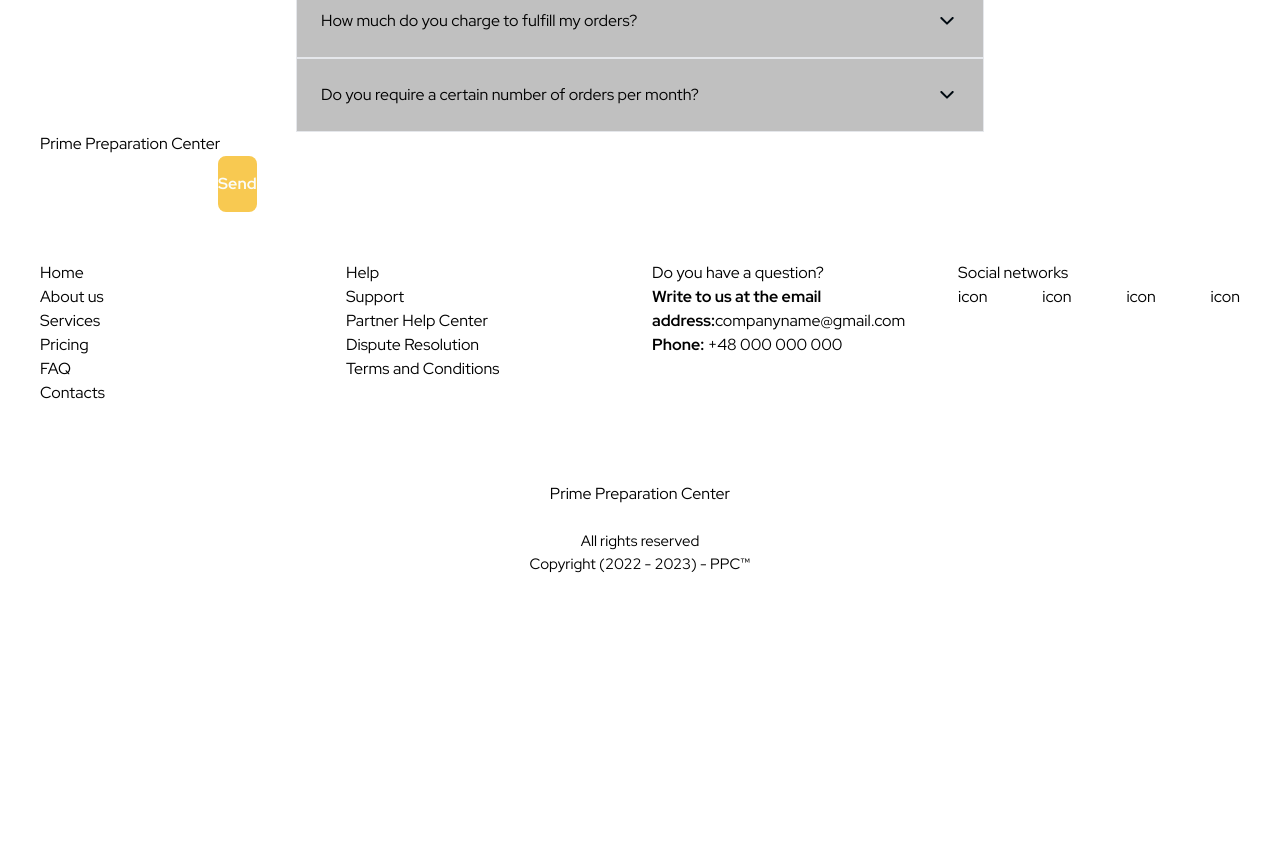
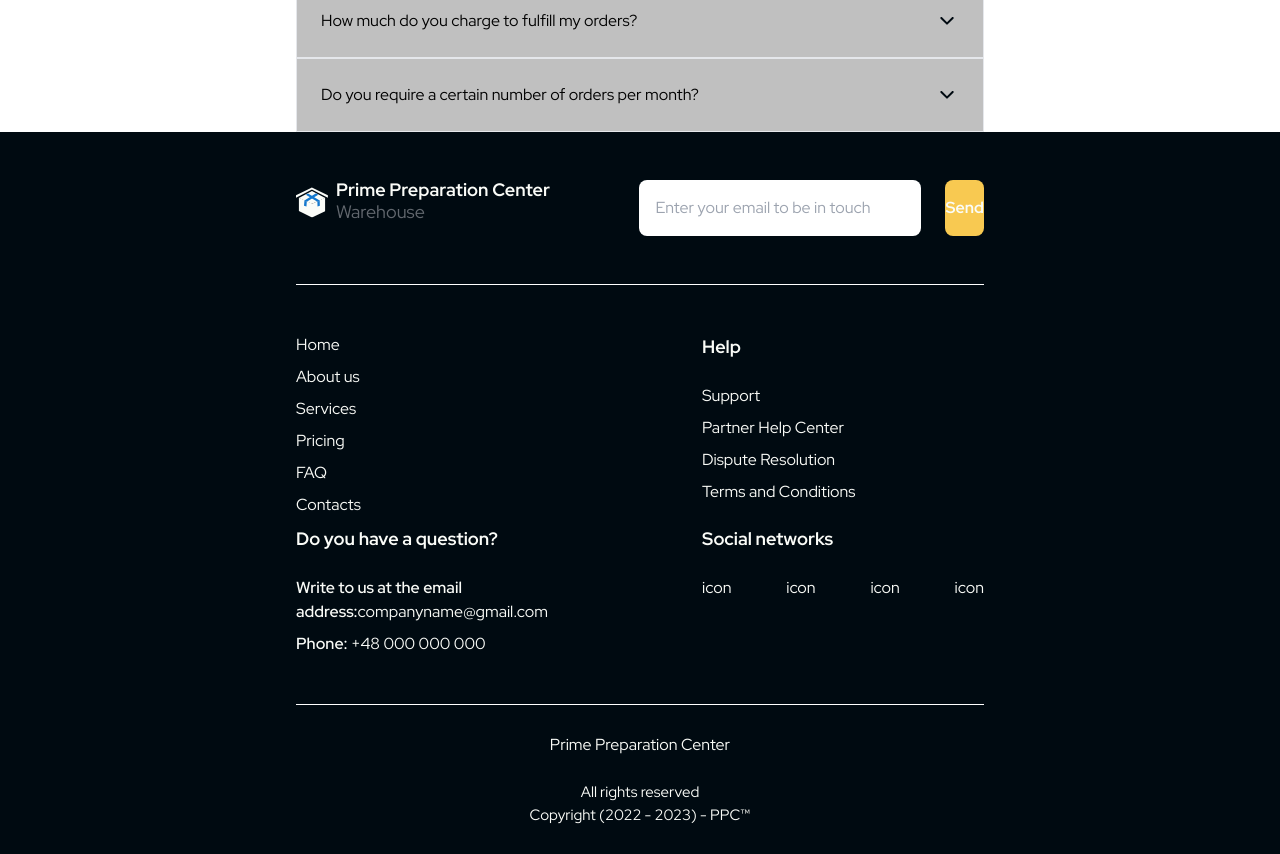
Before and after one commit to korvan17/nevadaFrontend, a Next.js app: page / in a window 1280 px wide. Shown: the part 1240-2094 px from the top of the page. Before the commit the page ends 1843 px from the top, so only its background shows below. Built offline with nearby package versions, Linux system fonts and the light colour scheme.

Commit message:
feat: finished with basic footer-desktop

```diff
--- a/src/components/Footer/Footer.jsx
+++ b/src/components/Footer/Footer.jsx
@@ -1,20 +1,14 @@
 //global imports
-import Link from "next/link";
 //local imports
-import Buttons from "../Buttons/Buttons";
+import Container from "@/components/Container/Container";
 import { FooterLinks } from "./FooterLinks";
+import { FooterHeader } from "./FooterHeader";
 
 export default function Footer() {
   return (
-    <div className="w-[1200px] mx-auto ">
-      <div>
-        {/* temp solution */}
-        <Link href="/">Prime Preparation Center</Link>
-        <form action="">
-          <input type="email" />
-          <Buttons>Send</Buttons>
-        </form>
-      </div>
+    <div className="bg-mainBlack text-mainWhite">
+      <Container>
+        <FooterHeader />
         <FooterLinks />
         <div className="flex items-center justify-center py-[28px] flex-wrap flex-col text-center">
           <h3 className="mb-[24px]">Prime Preparation Center</h3>
@@ -23,6 +17,7 @@ export default function Footer() {
             <span>Copyright (2022 - 2023) - PPC™</span>
           </p>
         </div>
+      </Container>
     </div>
   );
 }
--- /dev/null
+++ b/src/components/Footer/FooterHeader/FooterForm/FooterForm.jsx
@@ -0,0 +1,16 @@
+//global imports
+//local imports
+import Buttons from "@/components/Buttons/Buttons";
+
+export default function FooterForm() {
+  return (
+    <form action="">
+      <input
+        type="email"
+        className="w-[282px] rounded-lg p-[16px] outline-none mr-[24px]"
+        placeholder="Enter your email to be in touch"
+      />
+      <Buttons>Send</Buttons>
+    </form>
+  );
+}
--- /dev/null
+++ b/src/components/Footer/FooterHeader/FooterForm/index.js
@@ -0,0 +1 @@
+export { default as FooterFrom } from "./FooterForm.jsx";
--- /dev/null
+++ b/src/components/Footer/FooterHeader/FooterHeader.jsx
@@ -0,0 +1,25 @@
+//global imports
+//local imports
+import Logo from "@/components/Logo/Logo";
+import FooterForm from "./FooterForm/FooterForm";
+
+export default function Footer() {
+  return (
+    <div className="flex justify-between py-[48px]">
+      <div>
+        <a className="cursor-pointer flex gap-[8px] items-center" href="#">
+          <Logo />
+          <div>
+            <p className="text-[18px] font-bold text-mainWhite leading-[20px]">
+              Prime Preparation Center
+            </p>
+            <p className="text-[18px] text-captionalGrey leading-[24px]">
+              Warehouse
+            </p>
+          </div>
+        </a>
+      </div>
+      <FooterForm />
+    </div>
+  );
+}
--- /dev/null
+++ b/src/components/Footer/FooterHeader/index.js
@@ -0,0 +1 @@
+export { default as FooterHeader } from "./FooterHeader.jsx";
--- a/src/components/Footer/FooterLinks/FooterCommonList/FooterCommonList.jsx
+++ b/src/components/Footer/FooterLinks/FooterCommonList/FooterCommonList.jsx
@@ -4,9 +4,10 @@ export default function FooterCommonList({ data }) {
   return (
     <ul>
       {/* it may better to use inx as key insted href */}
-      {data.map(({ title, href }) => {
+      {data.map(({ title, href }, inx, arr) => {
+        const lastEl = inx === arr.length;
         return (
-          <li key={href}>
+          <li key={inx} className={!lastEl ? "mb-[8px]" : ""}>
             <Link href={href}>{title}</Link>
           </li>
         );
--- a/src/components/Footer/FooterLinks/FooterLinks.jsx
+++ b/src/components/Footer/FooterLinks/FooterLinks.jsx
@@ -9,27 +9,29 @@ export default function FooterLinks() {
         <FooterCommonList data={footerLinksData.sections} />
       </div>
       <div className="w-[282px]">
-        <h3>Help</h3>
+        <h3 className="text-[18px] font-bold mb-[24px]">Help</h3>
         <FooterCommonList data={footerLinksData.help} />
       </div>
       <div className="w-[282px]">
-        <h3>Do you have a question?</h3>
+        <h3 className="text-[18px] font-bold mb-[24px]">
+          Do you have a question?
+        </h3>
         <ul>
-          <li>
+          <li className="mb-[8px]">
             <a target="_blank" href="companyname@gmail.com">
-              <b>Write to us at the email address:</b>
+              <b className="font-semibold	">Write to us at the email address:</b>
               companyname@gmail.com
             </a>
           </li>
           <li>
             <a href="tel:+48 000 000 000">
-              <b>Phone:</b> +48 000 000 000
+              <b className="font-semibold">Phone:</b> +48 000 000 000
             </a>
           </li>
         </ul>
       </div>
       <div className="w-[282px]">
-        <h3>Social networks</h3>
+        <h3 className="text-[18px] font-bold mb-[24px]">Social networks</h3>
         <ul className="flex justify-between">
           <li>
             <a href=""></a>icon
```
Lines whose indentation alone changed are shown as unchanged.
